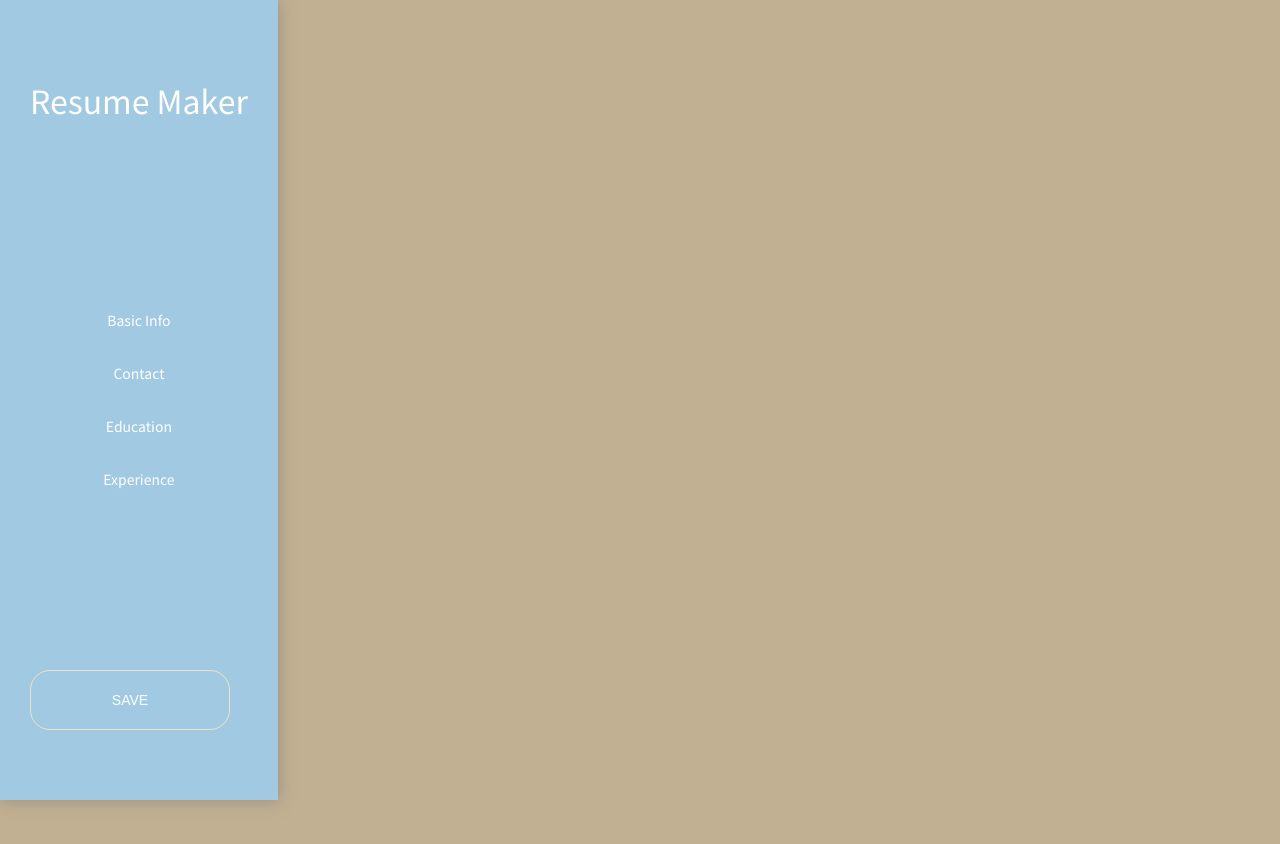
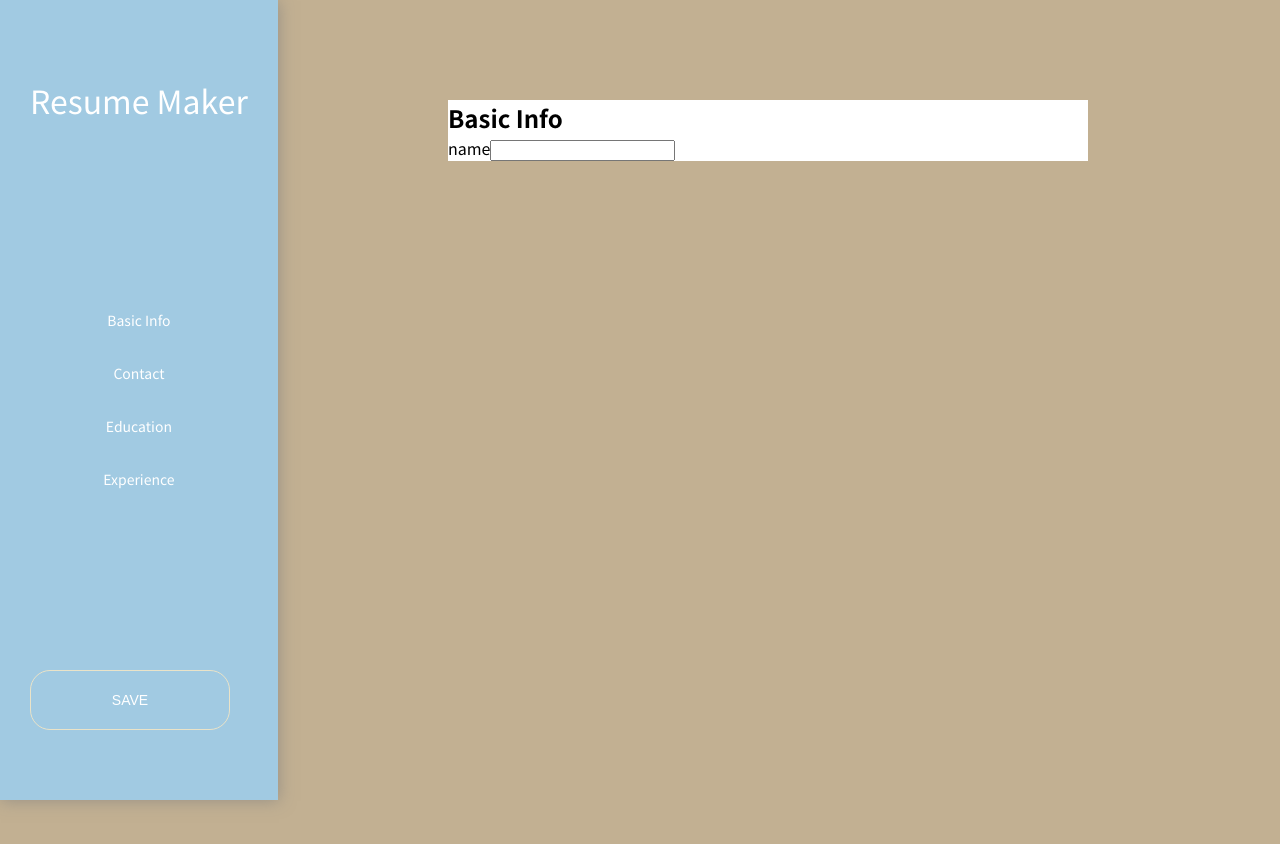
Before and after one commit to liampc/resume-maker, a React (Create React App) app: page / in a window 1280 px wide. Shown: the top 844 px of the page. Built offline with nearby package versions, Linux system fonts and the light colour scheme.

Commit message:
add temp Input component

```diff
--- a/src/App.js
+++ b/src/App.js
@@ -1,14 +1,13 @@
 
 import './App.scss';
-
 import Header from './layout/header/Header'
+import Main from './layout/main/Main'
 
 function App() {
   return (
     <div className="App">
-      <main>
         <Header />
-      </main>
+        <Main />
     </div>
   );
 }
--- /dev/null
+++ b/src/components/Input.js
@@ -0,0 +1,15 @@
+import React from 'react'
+
+function Input(props){
+
+    return(
+        <div>
+            <label>
+                {props.name}
+            </label>
+            <input type={props.type} name={props.name} />
+        </div>
+    )
+}
+
+export default Input
--- /dev/null
+++ b/src/layout/main/Main.js
@@ -0,0 +1,19 @@
+import React from 'react'
+
+import './_main.scss'
+import Input from '../../components/Input'
+
+function Section(props){
+
+
+    return (
+        <main className="main">
+            <section className="main__card">
+                <h2>Basic Info</h2>
+                <Input name={"name"} type={"text"} />
+            </section>
+        </main>
+    )
+}
+
+export default Section
--- /dev/null
+++ b/src/layout/main/_main.scss
@@ -0,0 +1,21 @@
+@import '../../abstracts/abstracts';
+
+
+
+.main {
+    margin-left: 20vw;
+    padding: 6.25rem 12.5rem;
+    display: flex;
+    justify-content: center;
+
+
+    &__card {
+
+        background-color: white;
+        min-width: 40rem;
+
+
+
+
+    }
+}
```
Also changed, not shown: src/layout/dist/section.css (added), 1 other file (tests, documents, lock files or other folders).
